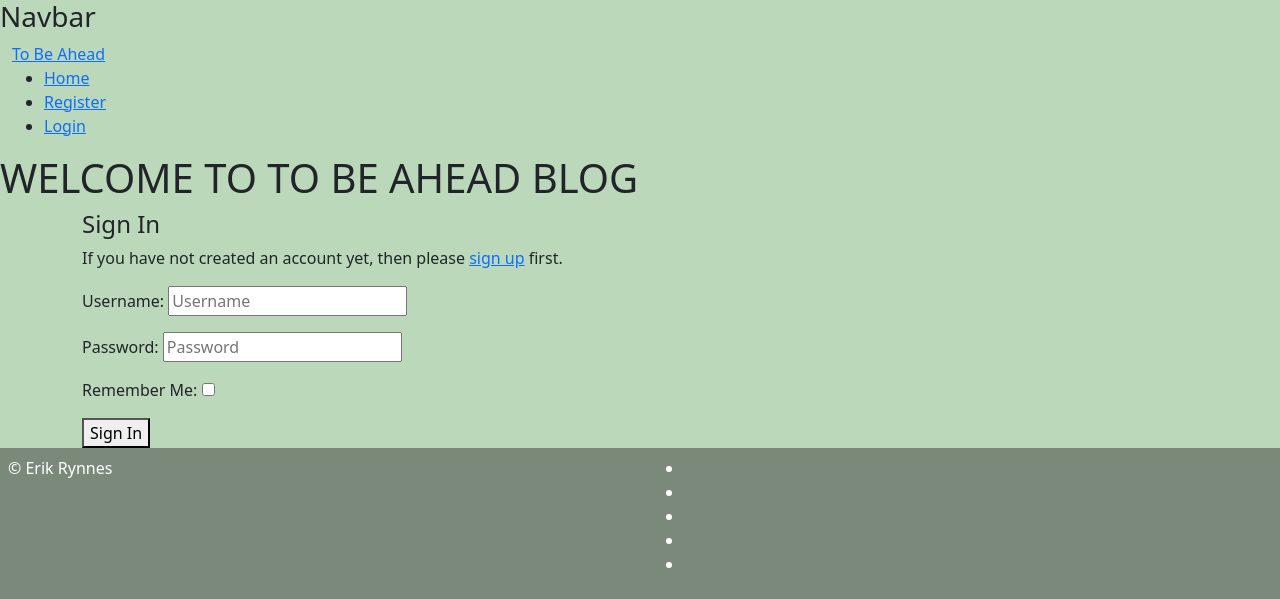
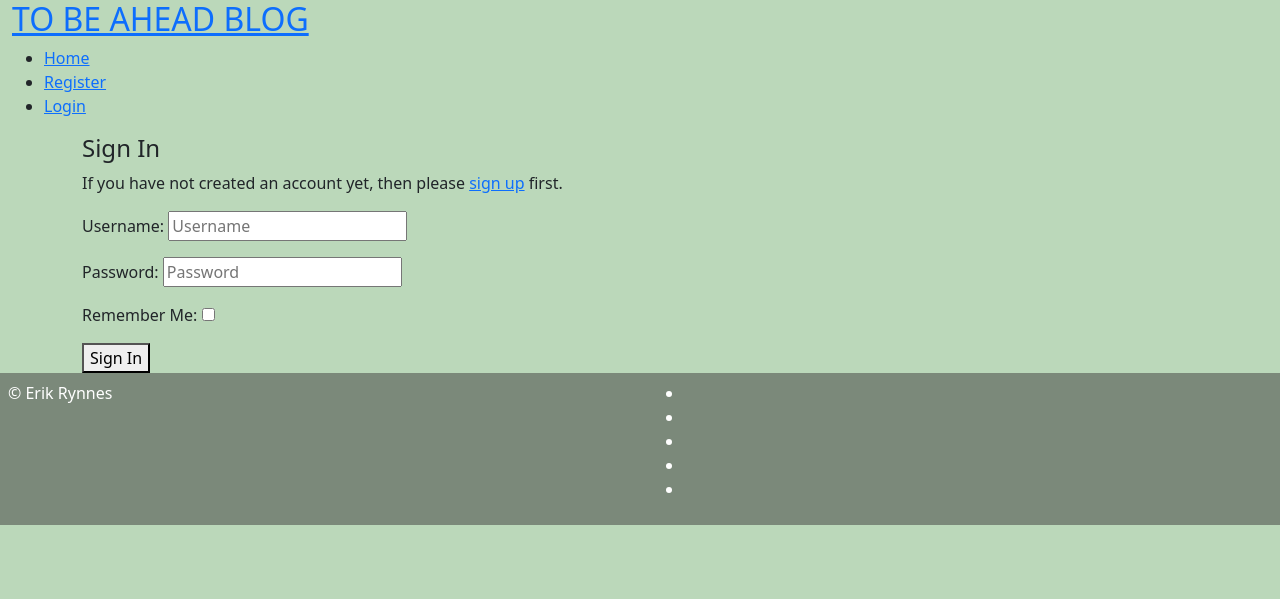
Before and after one commit to GroundBuilder/to-be-ahead-blog, a Django app: page /accounts/login/ in a window 1280 px wide. Shown: the top 599 px of the page. Run offline with Django 3.2, Linux system fonts and the light colour scheme; some libraries are stand-ins or nearby versions; some web fonts are replaced.

Commit message:
Change heading for navbar.

```diff
--- a/templates/base.html
+++ b/templates/base.html
@@ -26,7 +26,6 @@
     <header>
         {% include 'includes/navbar.html' %}
     </header>
-<h1>Welcome to To Be Ahead Blog</h1>
 {% block content %}
 
 {% endblock content %}
--- a/templates/includes/navbar.html
+++ b/templates/includes/navbar.html
@@ -1,8 +1,7 @@
 {% load static %}
-<h3>Navbar</h3>
 <nav>
     <div class="container-fluid">
-        <a href="#"><span>To Be Ahead</span></a>
+        <a href="#"><h2><span>To Be Ahead Blog</span></h2></a>
         <div>
             <ul>
                 <li>
```
